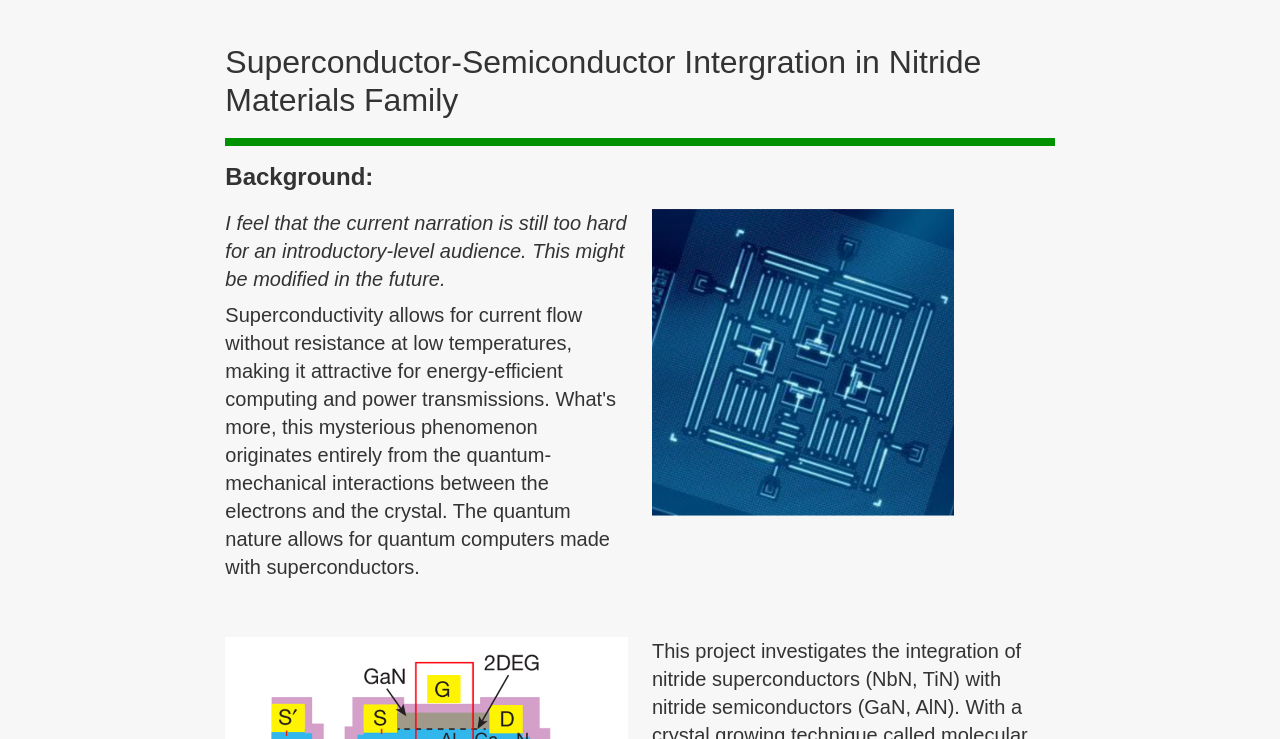
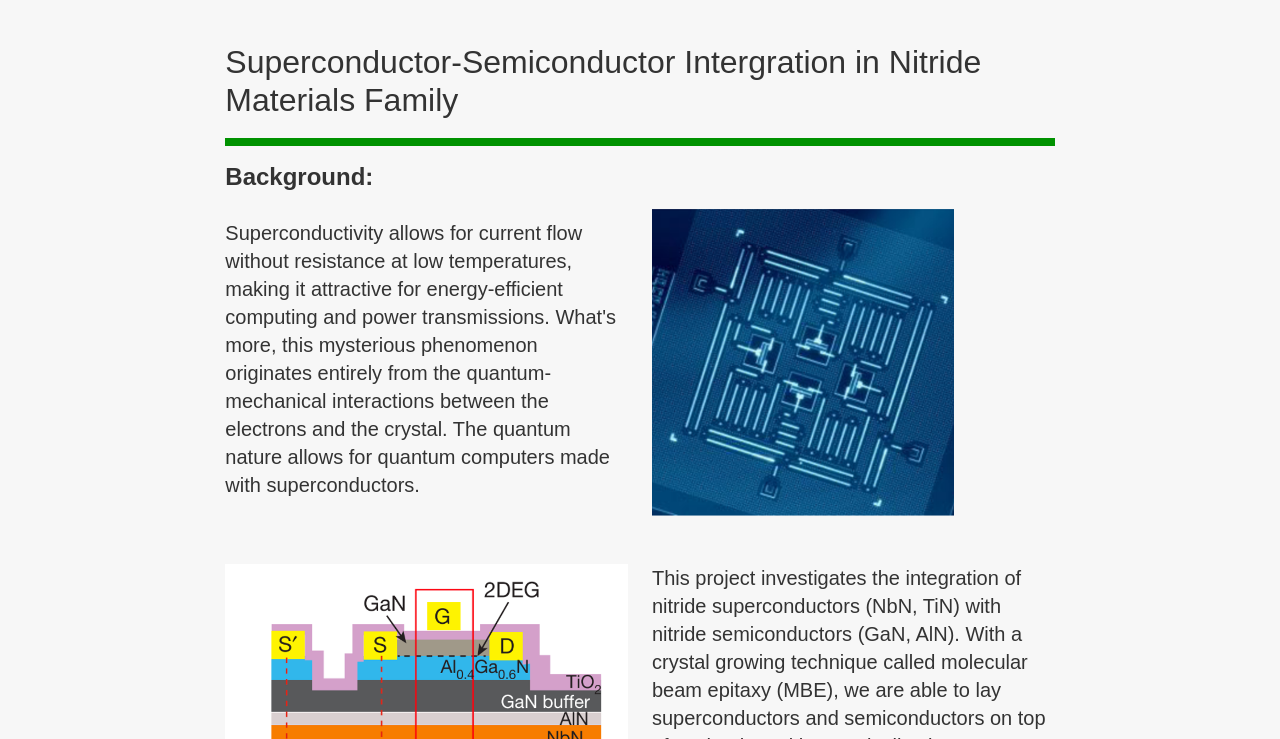
Before and after one commit to zsxqblz/personal_website, a plain HTML site: page nitride_superconductivity.html in a window 1280 px wide. Shown: the part 61-800 px from the top of the page. Drawn offline with nearby package versions, Linux system fonts and the light colour scheme.

Commit message:
removed nitrie comments

```diff
--- a/nitride_superconductivity.html
+++ b/nitride_superconductivity.html
@@ -72,10 +72,10 @@
         <div class="row ml-5 mt-2">
             <div class="col-sm-2 text-cblack"></div>
             <div class="col-sm-4 text-cblack vertical_center">
-                <p class="h5 overview">
+                <!-- <p class="h5 overview">
                     <em>I feel that the current narration is still too hard for an introductory-level audience. This
                         might be modified in the future.</em>
-                </p>
+                </p> -->
                 <p class="h5 overview">
                     Superconductivity allows for current flow without resistance at low temperatures, making it
                     attractive for energy-efficient computing and power transmissions. What's more, this mysterious
```
